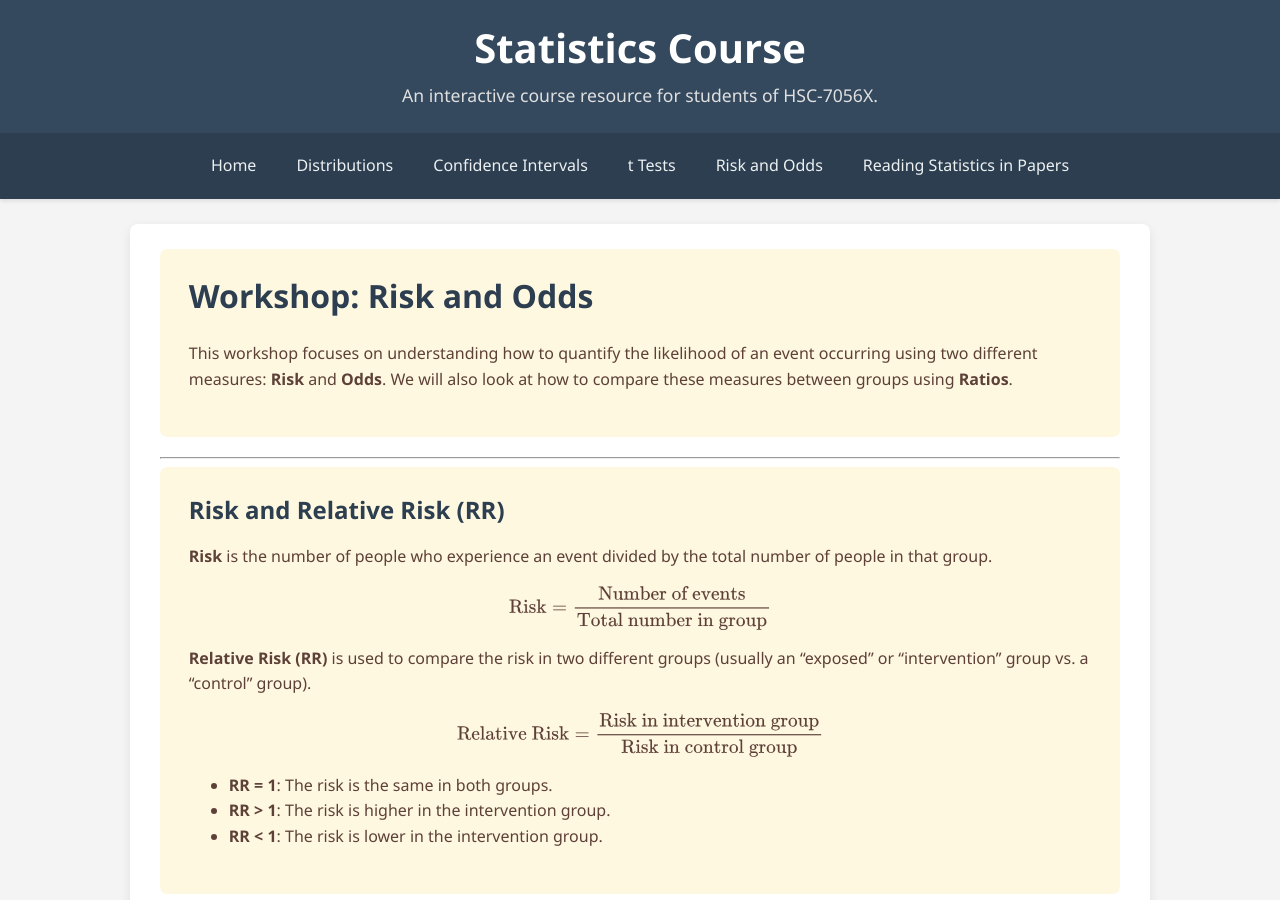
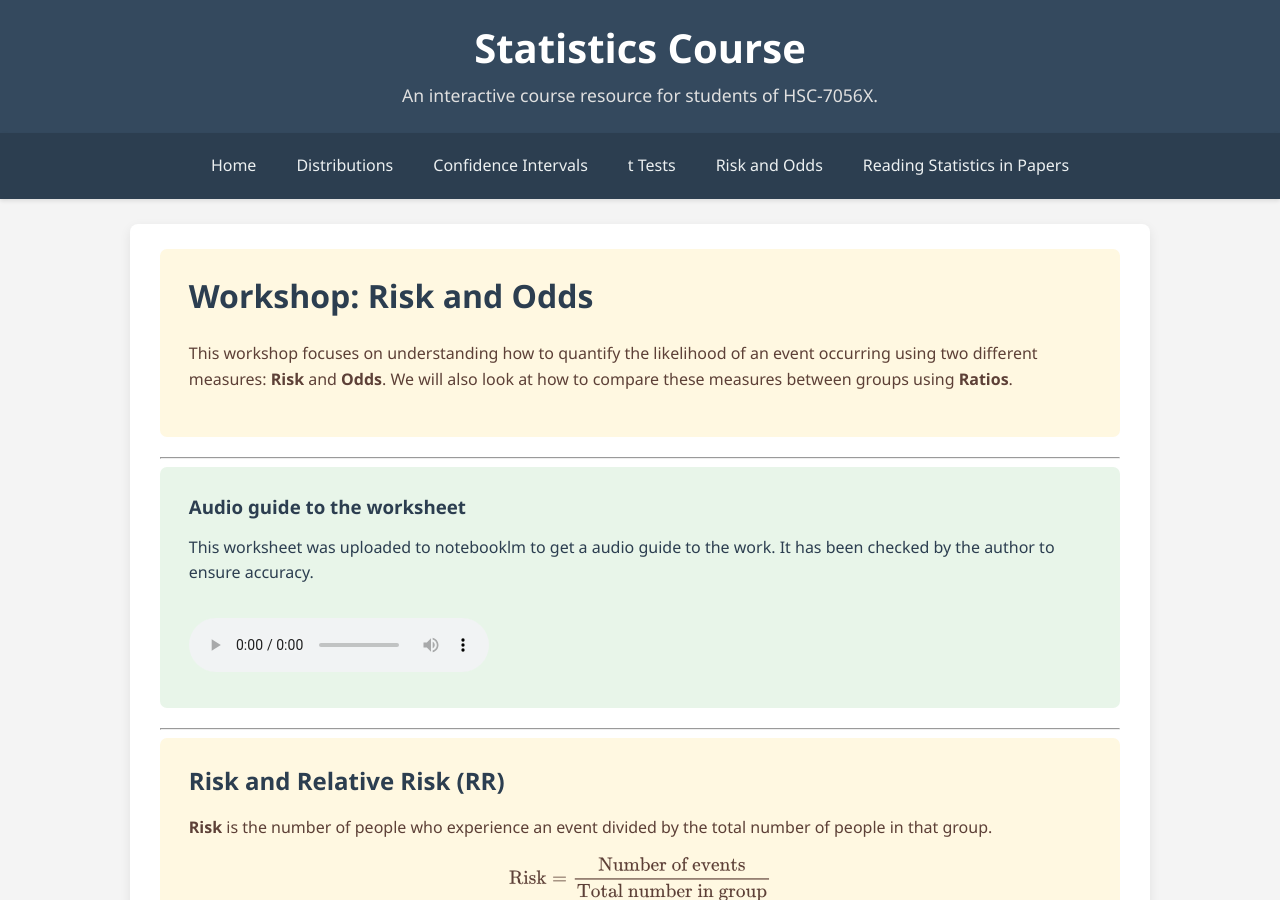
Before and after one commit to probe973/hsc-7056x, a Jekyll site: the page built from odds/index.md, in a window 1280 px wide and 900 px high. Built offline with Jekyll 4.4.1, drawn with Linux system fonts in a browser that asks for light colours.

Commit message:
Update index.md

```diff
--- a/odds/index.md
+++ b/odds/index.md
@@ -10,6 +10,21 @@
 </div>
 
 ---
+
+<div class="output" markdown="1">
+### Audio guide to the worksheet
+
+This worksheet was uploaded to notebooklm to get a audio guide to the work.  It has been checked by the author to ensure accuracy.
+
+<audio controls>
+  <source src="/assets/audio/odds.mp3" type="audio/mpeg">
+Your browser does not support the audio element.
+</audio>
+
+</div>
+
+---
+
 
 <div class="explanation" markdown="1">
 ## Risk and Relative Risk (RR)
```
